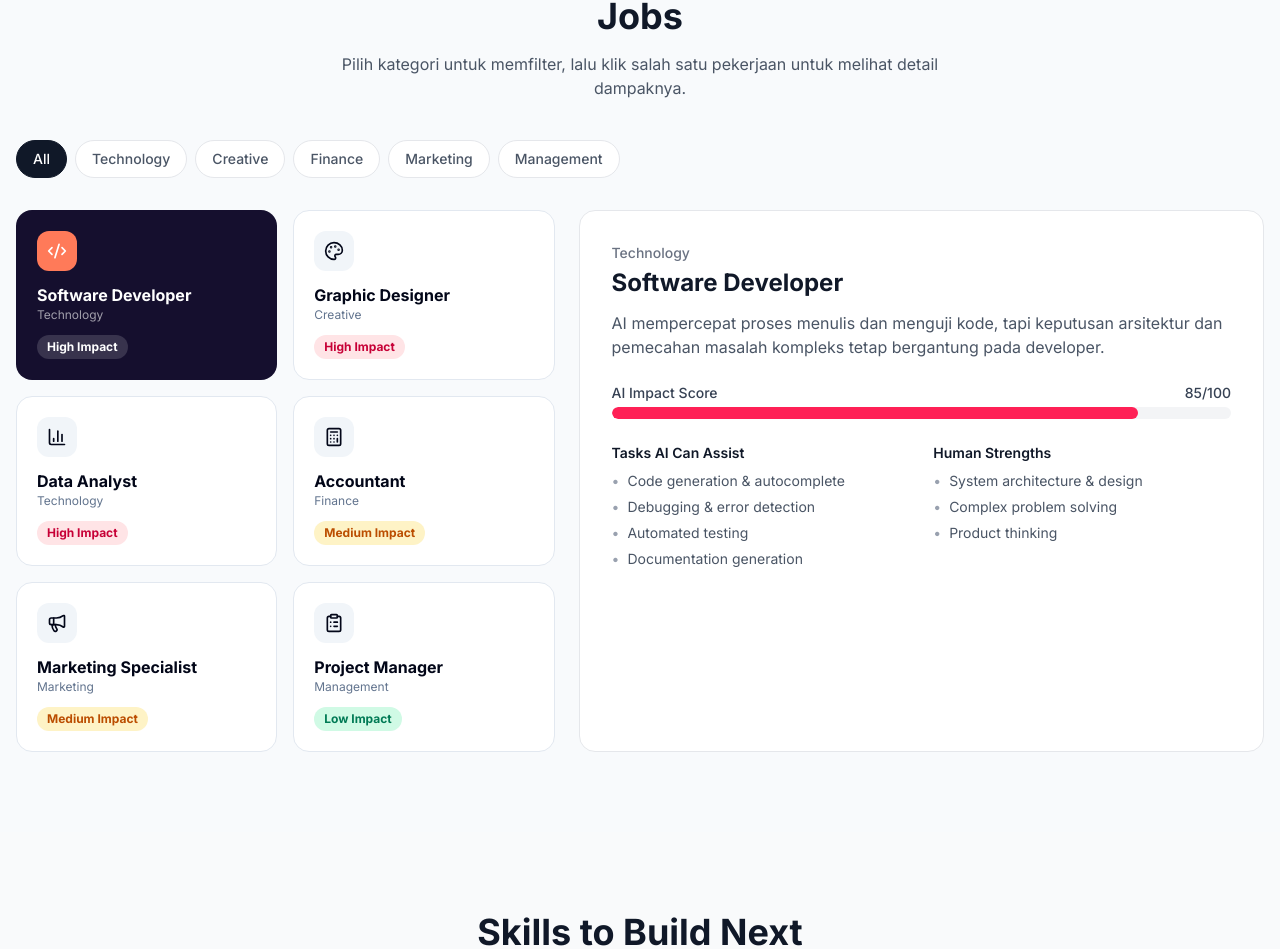
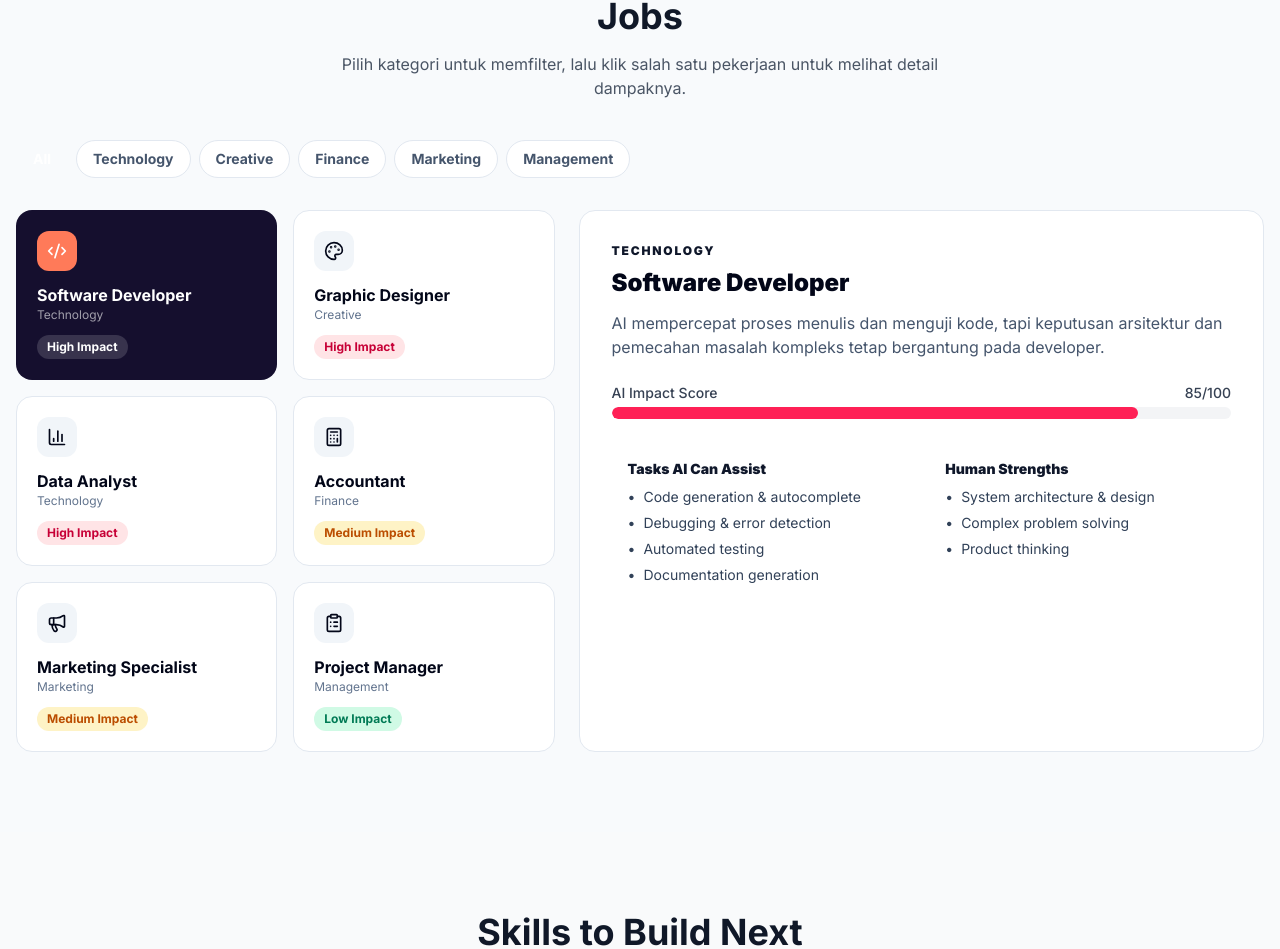
Before and after one commit to kevinazzaky/ai-job, a Next.js app: page / in a window 1280 px wide. Shown: the part 1396-2345 px from the top of the page. Built offline with nearby package versions, Linux system fonts and the light colour scheme.

Commit message:
style: restyle filter bar and job detail panel

```diff
--- a/src/components/jobs/FilterBar.tsx
+++ b/src/components/jobs/FilterBar.tsx
@@ -20,10 +20,10 @@
           onClick={() => onChange(category)}
           aria-pressed={activeCategory === category}
           className={clsx(
-            "rounded-full border px-4 py-2 text-sm font-medium transition-colors",
+            "rounded-full border px-4 py-2 text-sm font-bold transition-colors",
             activeCategory === category
-              ? "border-gray-900 bg-gray-900 text-white"
-              : "border-gray-200 bg-white text-gray-600 hover:border-gray-300",
+              ? "border-transparent bg-(--color-primary)] text-white"
+              : "border-slate-200 bg-white text-slate-600 hover:border-slate-300"
           )}
         >
           {category}
--- a/src/components/jobs/JobDetail.tsx
+++ b/src/components/jobs/JobDetail.tsx
@@ -8,7 +8,7 @@
   return (
     <div
       aria-live="polite"
-      className="rounded-2xl border border-gray-200 bg-white p-6 md:p-8"
+      className="rounded-2xl border border-slate-200 bg-white p-6 md:p-8"
     >
       <AnimatePresence mode="wait">
         {job ? (
@@ -19,38 +19,38 @@
             exit={{ opacity: 0, y: -8 }}
             transition={{ duration: 0.25 }}
           >
-            <p className="text-sm font-medium text-gray-500">{job.category}</p>
-            <h3 className="mt-1 text-2xl font-bold text-gray-900">
-              {job.title}
-            </h3>
-            <p className="mt-3 text-gray-600">{job.description}</p>
+            <p className="text-xs font-black uppercase tracking-[0.15em] text-(--color-violet)]">
+              {job.category}
+            </p>
+            <h3 className="mt-2 text-2xl font-black text-slate-950">{job.title}</h3>
+            <p className="mt-3 text-slate-600">{job.description}</p>
 
             <div className="mt-6">
               <ImpactBar score={job.impactScore} level={job.impactLevel} />
             </div>
 
-            <div className="mt-6 grid gap-6 sm:grid-cols-2">
-              <div>
-                <h4 className="mb-2 text-sm font-semibold text-gray-900">
+            <div className="mt-6 grid gap-4 sm:grid-cols-2">
+              <div className="rounded-2xl bg-(--color-violet-soft)] p-4">
+                <h4 className="mb-2 text-sm font-black text-(--color-violet)]">
                   Tasks AI Can Assist
                 </h4>
-                <ul className="space-y-1.5 text-sm text-gray-600">
+                <ul className="space-y-1.5 text-sm text-slate-700">
                   {job.aiTasks.map((task) => (
                     <li key={task} className="flex gap-2">
-                      <span className="text-gray-400">•</span>
+                      <span className="text-(--color-violet)]">•</span>
                       {task}
                     </li>
                   ))}
                 </ul>
               </div>
-              <div>
-                <h4 className="mb-2 text-sm font-semibold text-gray-900">
+              <div className="rounded-2xl bg-(--color-accent-soft)] p-4">
+                <h4 className="mb-2 text-sm font-black text-(--color-accent)]">
                   Human Strengths
                 </h4>
-                <ul className="space-y-1.5 text-sm text-gray-600">
+                <ul className="space-y-1.5 text-sm text-slate-700">
                   {job.humanSkills.map((skill) => (
                     <li key={skill} className="flex gap-2">
-                      <span className="text-gray-400">•</span>
+                      <span className="text-(--color-accent)]">•</span>
                       {skill}
                     </li>
                   ))}
@@ -59,9 +59,8 @@
             </div>
           </motion.div>
         ) : (
-          <p className="text-center text-gray-500">
-            Pilih salah satu pekerjaan di atas untuk melihat detail dampak
-            AI-nya.
+          <p className="text-center text-slate-500">
+            Pilih salah satu pekerjaan di atas untuk melihat detail dampak AI-nya.
           </p>
         )}
       </AnimatePresence>
```
